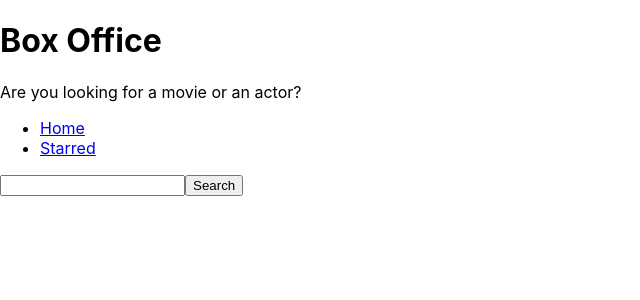
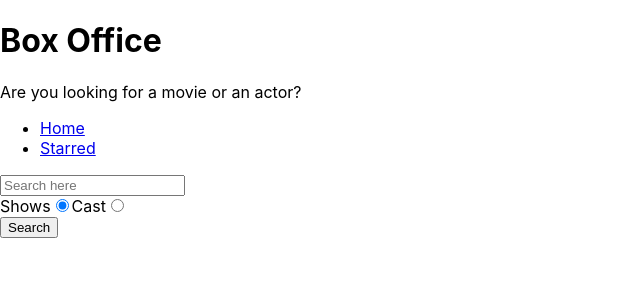
Before and after one commit to chj2788/SearchMovies, a React (Create React App) app: page / in a window 1280 px wide. Shown: the top 300 px of the page, without its empty margins (0-640 px from the left). Built offline with nearby package versions, Linux system fonts and the light colour scheme.

Commit message:
added search options:)

```diff
--- a/src/pages/Home.js
+++ b/src/pages/Home.js
@@ -6,13 +6,16 @@
 const Home = () => {
   const [input, setInput] = useState('');
   const [results, setResults] = useState(null);
+  const [searchOptions, setSearchOptions] = useState('shows');
+
+  const isShow = searchOptions === 'shows';
 
   const onInputChange = event => {
     setInput(event.target.value);
   };
 
   const onSearch = () => {
-    apiGet(`/search/shows?q=${input}`).then(result => {
+    apiGet(`/search/${searchOptions}?q=${input}`).then(result => {
       setResults(result);
       console.log(result);
     });
@@ -29,25 +32,54 @@
       return <div>No results</div>;
     }
     if (results && results.length > 0) {
-      return (
-        <div>
-          {results.map(item => (
-            <div key={item.show.id}>{item.show.name}</div>
-          ))}
-        </div>
-      );
+      return results[0].show
+        ? results.map(item => <div key={item.show.id}>{item.show.name}</div>)
+        : results.map(item => (
+            <div key={item.person.id}>{item.person.name}</div>
+          ));
     }
     return null;
   };
+
+  const onRadioChange = event => {
+    setSearchOptions(event.target.value);
+  };
+
+  console.log(searchOptions);
 
   return (
     <MainPageLayout>
       <input
         type="text"
+        placeholder="Search here"
         onChange={onInputChange}
         onKeyDown={onKeyDown}
         value={input}
       />
+
+      <div>
+        <label htmlFor="shows-search">
+          Shows
+          <input
+            id="shows-search"
+            type="radio"
+            value="shows"
+            checked={isShow}
+            onChange={onRadioChange}
+          />
+        </label>
+        <label htmlFor="people-search">
+          Cast
+          <input
+            id="people-search "
+            type="radio"
+            value="people"
+            checked={!isShow}
+            onChange={onRadioChange}
+          />
+        </label>
+      </div>
+
       <button type="button" onClick={onSearch}>
         Search
       </button>
```
Also changed, not shown: 1 other file (tests, documents, lock files or other folders).
